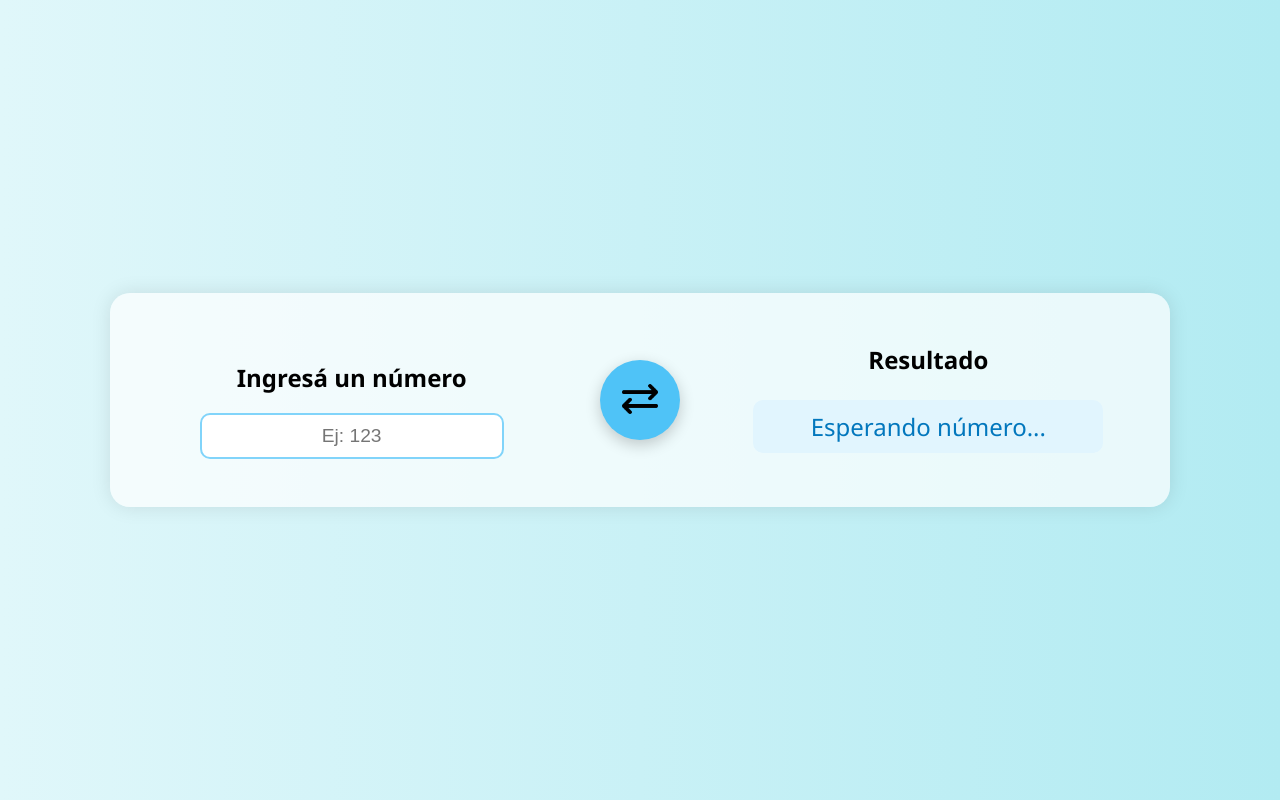
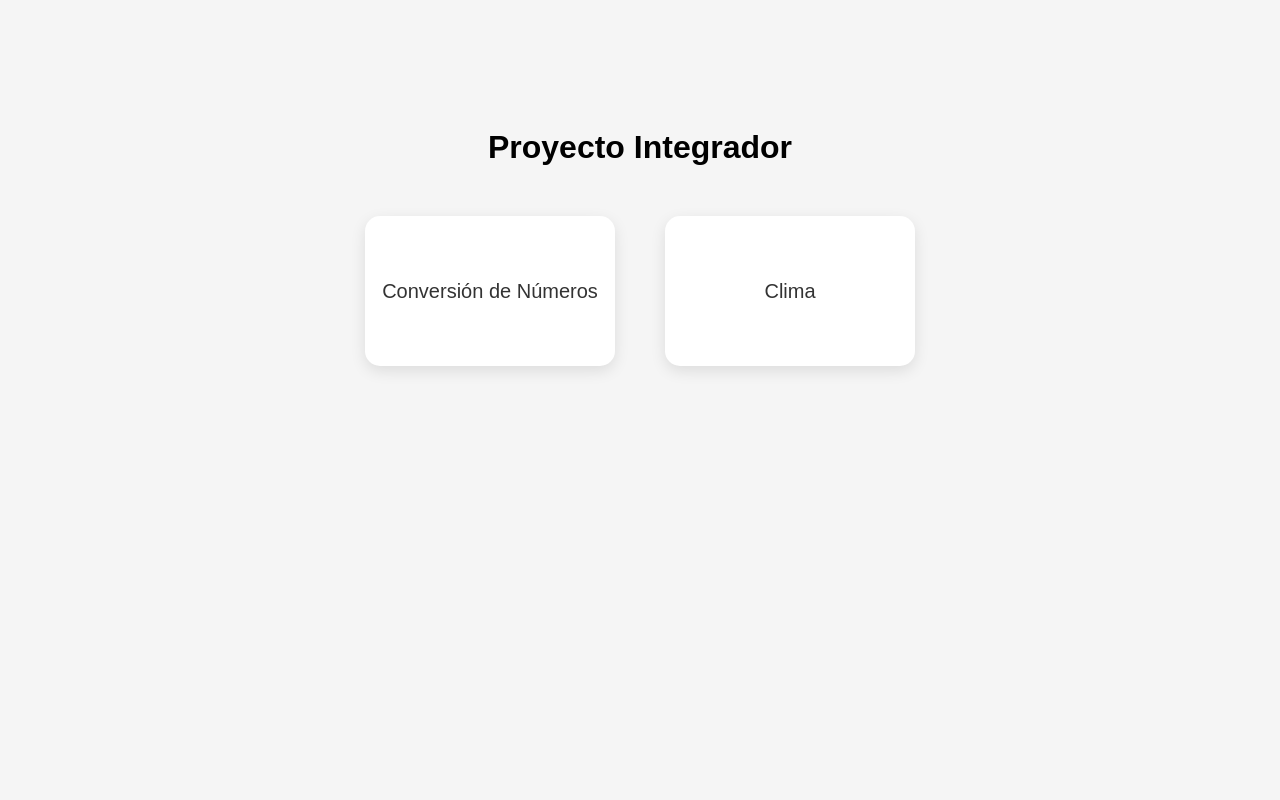
Before and after one commit to ivanleirbag/tp_integrador1, a Flask app: page / in a window 1280 px wide. Run offline with Flask 3, Linux system fonts and the light colour scheme.

Commit message:
Hola chicos

```diff
--- a/app.py
+++ b/app.py
@@ -1,20 +1,22 @@
-from flask import Flask, render_template, request
-from zeep import Client
+from flask import Flask, render_template
+from routes.main_routes import main_bp
+from routes.number_routes import number_bp
+
 
 app = Flask(__name__)
+app.register_blueprint(main_bp)
+app.register_blueprint(number_bp, url_prefix='/number')
 
-client = Client('https://www.dataaccess.com/webservicesserver/NumberConversion.wso?WSDL')
 
-@app.route('/', methods=['GET', 'POST'])
-def home():
-    result = None
-    if request.method == 'POST':
-        number = request.form.get('number')
-        if number.isdigit():
-            result = client.service.NumberToWords(ubiNum=int(number))
-        else:
-            result = "Por favor, ingresa un número válido."
-    return render_template('index.html', result=result)
+# Manejo de errores tipo 404
+@app.errorhandler(404)
+def page_not_found(error):
+    return render_template('404_templates.html'), 404
+
+# Manejo de errores tipo 500
+@app.errorhandler(500)
+def internal_server_error(error):
+    return render_template('500_templates.html'), 500
 
 if __name__ == '__main__':
     app.run(debug=True)
--- /dev/null
+++ b/requirement.txt
@@ -0,0 +1,2 @@
+zeep==4.3.1
+Flask==3.1.0
--- /dev/null
+++ b/routes/main_routes.py
@@ -0,0 +1,7 @@
+from flask import Blueprint, render_template
+
+main_bp = Blueprint('main', __name__)
+
+@main_bp.route('/')
+def index():
+    return render_template('index.html')
--- /dev/null
+++ b/static/css/style.css
@@ -0,0 +1,39 @@
+body {
+    font-family: sans-serif;
+    background: #f5f5f5;
+    display: flex;
+    flex-direction: column;
+    align-items: center;
+    padding-top: 100px;
+}
+
+h1 {
+    margin-bottom: 50px;
+}
+
+.options {
+    display: flex;
+    gap: 50px;
+}
+
+.box {
+    width: 250px;
+    height: 150px;
+    background-color: #fff;
+    border-radius: 15px;
+    box-shadow: 0 5px 15px rgba(0,0,0,0.1);
+    display: flex;
+    justify-content: center;
+    align-items: center;
+    text-align: center;
+    transition: transform 0.3s ease;
+    cursor: pointer;
+    text-decoration: none;
+    color: #333;
+    font-size: 20px;
+}
+
+.box:hover {
+    transform: scale(1.05);
+    background-color: #e3f2fd;
+}
--- a/templates/index.html
+++ b/templates/index.html
@@ -2,33 +2,15 @@
 <html lang="es">
 <head>
     <meta charset="UTF-8">
-    <title>Conversor de Números</title>
-    <link rel="stylesheet" href="{{ url_for('static', filename='styles.css') }}">
+    <title>Proyecto Integrador</title>
+    <link rel="stylesheet" href="{{ url_for('static', filename='css/style.css') }}">
 </head>
 <body>
-    <div class="container">
-        <div class="panel input-panel">
-            <h2>Ingresá un número</h2>
-            <form method="POST" id="convert-form">
-                <input type="text" name="number" placeholder="Ej: 123">
-                <button type="submit" class="invisible-submit"></button>
-            </form>
-        </div>
+    <h1>Proyecto Integrador</h1>
 
-        <div class="convert-button">
-            <button type="submit" form="convert-form">
-                <img src="{{ url_for('static', filename='change.png') }}" alt="Convertir">
-            </button>
-        </div>
-
-        <div class="panel result-panel">
-            <h2>Resultado</h2>
-            {% if result %}
-                <p>{{ result }}</p>
-            {% else %}
-                <p>Esperando número...</p>
-            {% endif %}
-        </div>
+    <div class="options">
+        <a href="/number" class="box">Conversión de Números</a>
+        <a href="/weather" class="box">Clima</a>
     </div>
 </body>
 </html>
```
Also changed, not shown: routes/number_routes.py (added, +12 -0 lines), services/number_service.py (added, +8 -0 lines), services/weather_service.py (added, +18 -0 lines), templates/404_templates.html (added, +11 -0 lines), templates/500_templates.html (added, +11 -0 lines), templates/number_templates.html (added, +34 -0 lines), routes/weather_routes.py (added), static/css/number_style.css (renamed from static/styles.css), static/css/weather_style.css (added), static/img/change.png (renamed from static/change.png), templates/weather_tamplates.html (added).
